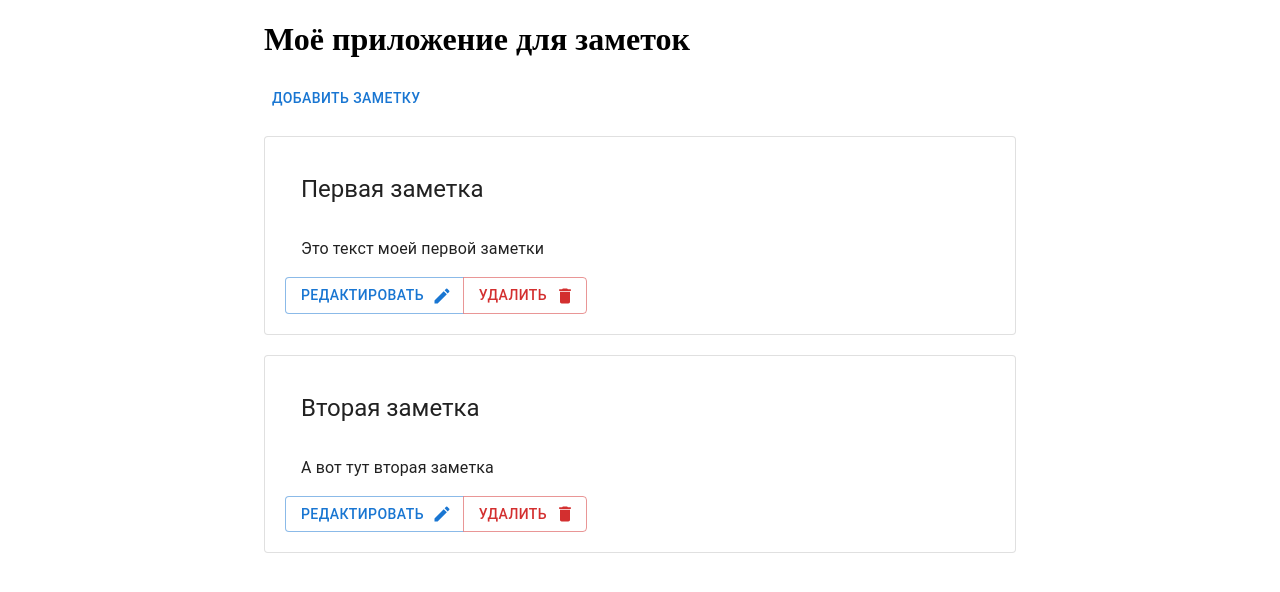
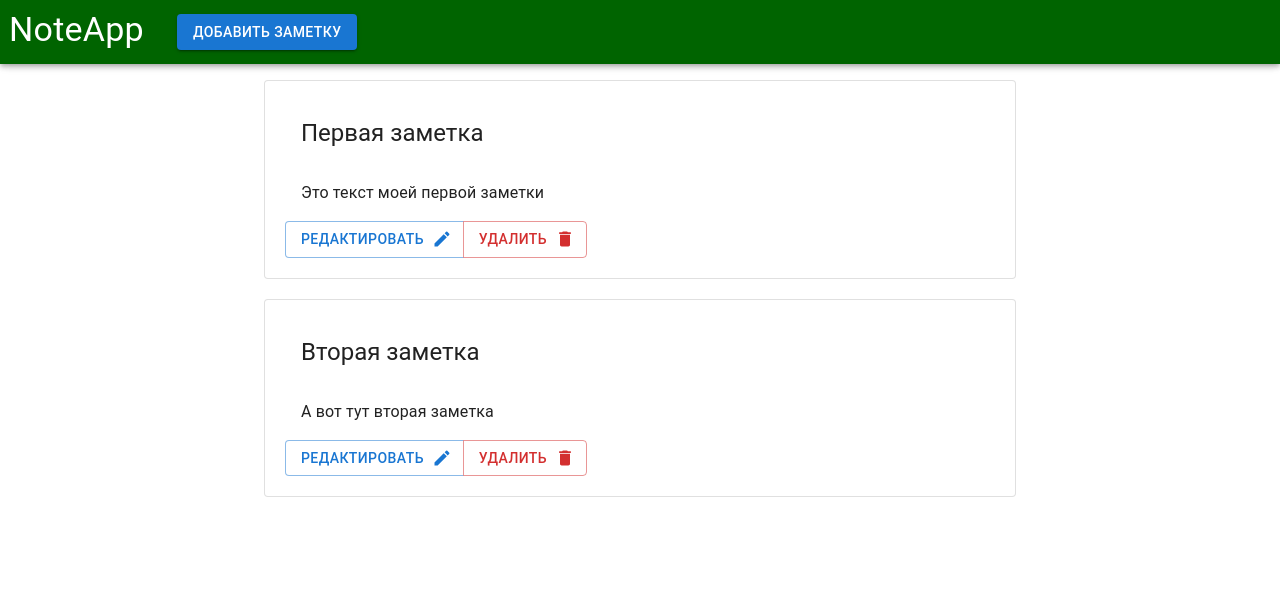
Before and after one commit to VagSer/note-app, a React (Vite) app: page / in a window 1280 px wide. Shown: the top 592 px of the page. Built offline with nearby package versions, Linux system fonts and the light colour scheme.

Commit message:
Добавил работающий Header в приложение

```diff
--- a/src/App.tsx
+++ b/src/App.tsx
@@ -4,7 +4,7 @@ import { useState } from "react"
 import ModalWindow from "./components/ModalWIndow"
 import NewNote from "./components/NewNote"
 import NoteList from "./components/NoteList"
-import Tag from "./components/Tag"
+import TopBar from "./components/TopBar"
 import { useAppSelector } from "./hook"
 
 
@@ -12,16 +12,14 @@ export default function App() {
   const notes = useAppSelector(state => state.notes.notesAll)
   const [visible, setVisible] = useState(false)
 
-  return (
-    <Container sx={{width: 'min(90%, 800px)'}}>
-      <h1>Моё приложение для заметок</h1>
-      <Button onClick = {() => setVisible(true)}>
-        Добавить заметку
-      </Button>
+  return (<>
+    <TopBar setVisible={setVisible}/>
+    <Container sx={{width: 'min(90%, 800px)', marginTop: '5rem'}}>
       <NoteList notes = {notes}/>
       <ModalWindow visible={visible} setVisible={setVisible}>
         <NewNote setVisible={setVisible}/>
       </ModalWindow>
     </Container>
+    </>
   )
 }
--- a/src/components/ModalWIndow.tsx
+++ b/src/components/ModalWIndow.tsx
@@ -1,6 +1,3 @@
-import { useState } from "react"
-import NewNote from "./NewNote"
-
 export default function ModalWindow(props: any) {
 
 
@@ -32,6 +29,6 @@ const styles={
     },
     ModalContent: {
         background: 'white',
-        padding: '20px',
+        padding: '50px',
     }
 }
--- a/src/components/NewNote.tsx
+++ b/src/components/NewNote.tsx
@@ -1,4 +1,4 @@
-import { ButtonGroup, Button, Card, TextField } from "@mui/material";
+import { ButtonGroup, Button, TextField } from "@mui/material";
 import { useState } from "react";
 import { useAppDispatch } from "../hook";
 import { addNote } from "../store/noteSlice";
--- a/src/components/NoteItem.tsx
+++ b/src/components/NoteItem.tsx
@@ -33,7 +33,8 @@ export default function NoteItem({...props}: INote) {
                 {currentNote.tags?.map(tag =>
                 <Button
                     variant="contained"
-                    sx={{m:'2px'}}
+                    sx={{m:'2px', borderRadius: '20px'}}
+                    endIcon={<ClearIcon />}
                     key={tag}
                     onClick={() => setCurrentNote({...currentNote, tags: currentNote.tags?.filter(t => t !== tag)})}
                 >
@@ -93,7 +94,7 @@ export default function NoteItem({...props}: INote) {
                     {props.tags?.map(tag =>
                     <Button
                         variant="contained"
-                        sx={{m:'2px'}}
+                        sx={{m:'2px', borderRadius: '20px'}}
                         key={tag}
                     >
                         {tag}
--- /dev/null
+++ b/src/components/TopBar.tsx
@@ -0,0 +1,15 @@
+import { AppBar, Toolbar, Button, Typography } from "@mui/material";
+
+export default function TopBar(props: any) {
+    return (
+    <AppBar position='fixed' sx={{display: 'flex', flexDirection: 'row', backgroundColor: 'darkgreen'}}>
+        <Typography variant="h4" sx={{p: '9px'}}>
+            NoteApp
+        </Typography>
+        <Toolbar>
+            <Button variant="contained" onClick={() => props.setVisible(true)}>
+                Добавить заметку
+            </Button>
+        </Toolbar>
+    </AppBar>)
+}
```
